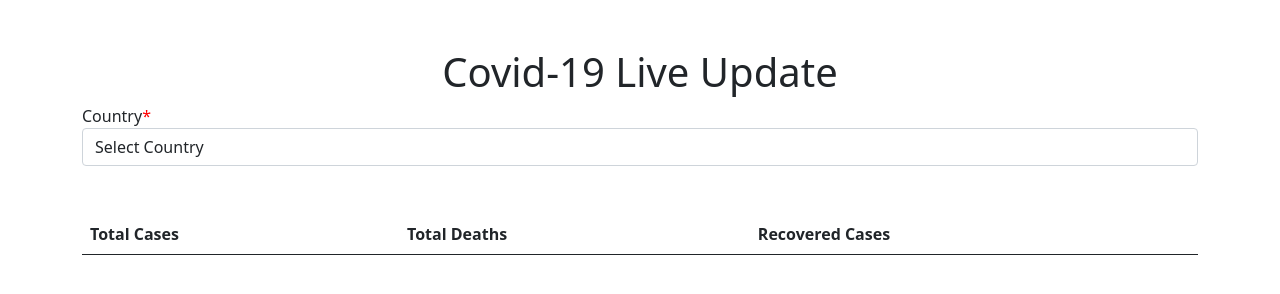
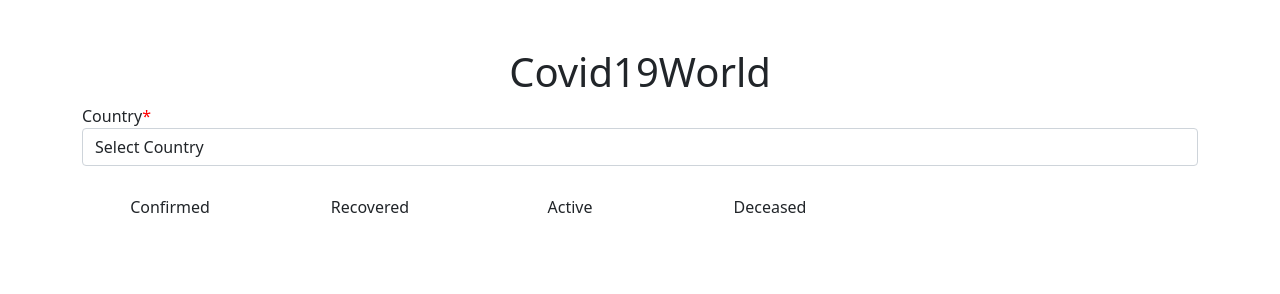
Before and after one commit to algomonk016/Covid-19-Stats, a plain HTML site: page index.html in a window 1280 px wide. Drawn offline with nearby package versions, Linux system fonts and the light colour scheme; no server answers.

Commit message:
Updated UI

```diff
--- a/index.html
+++ b/index.html
@@ -7,13 +7,15 @@
     <title>Document</title>
     <link href="https://cdn.jsdelivr.net/npm/bootstrap@5.0.0-beta1/dist/css/bootstrap.min.css" rel="stylesheet"
         integrity="sha384-giJF6kkoqNQ00vy+HMDP7azOuL0xtbfIcaT9wjKHr8RbDVddVHyTfAAsrekwKmP1" crossorigin="anonymous">
+
+    <link rel="stylesheet" href="style.css">
 </head>
 
 <body>
 
     <div class="container">
         <h1 class="text-center mt-5">
-            Covid-19 Live Update
+            Covid19<span>World</span>
         </h1>
 
         <!-- Dropdown menu -->
@@ -22,21 +24,28 @@
             <option value="" disabled selected>Select Country</option>
         </select>
 
-        <table class="table table-hover mt-5">
-            <thead>
-                <tr>
-                    <th>Total Cases </th>
-                    <th>Total Deaths</th>
-                    <th>Recovered Cases</th>
-                </tr>
-            </thead>
-
-            <tbody>
-                <tr id="data"></tr>
-            </tbody>
-        </table>
-
-        <!-- <button class="btn btn-danger btn-block">Refresh Data</button> -->
+        <!-- Cards -->
+        <div class="row mt-4">
+            <span class="datacard col-2">
+                <p>Confirmed</p>
+                <p id="newCases"></p>
+                <p id="totalCases"></p>
+            </span>
+            <span class="datacard col-2">
+                <p>Recovered</p>
+                <p id="newRecovered"></p>
+                <p id="recoveredCases"></p>
+            </span>
+            <span class="datacard col-2">
+                <p>Active</p>
+                <p id="activeCases"></p>
+            </span>
+            <span class="datacard col-2">
+                <p>Deceased</p>
+                <p id="newDeaths"></p>
+                <p id="totalDeaths"></p>
+            </span>
+        </div>
 
     </div>
 
--- /dev/null
+++ b/style.css
@@ -0,0 +1,11 @@
+*{
+    margin: 0;
+    padding:0;
+}
+
+.datacard {
+    display: inline;
+    text-align: center;
+    margin: 5px;
+    border-radius: 4px;
+}
```
